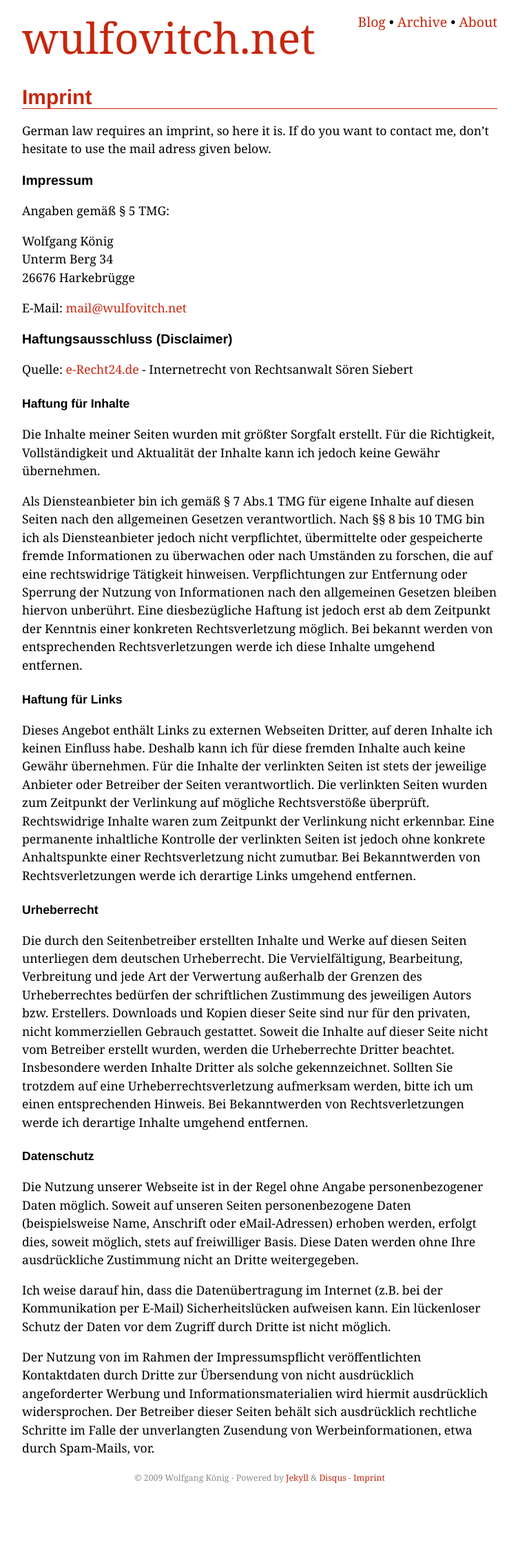
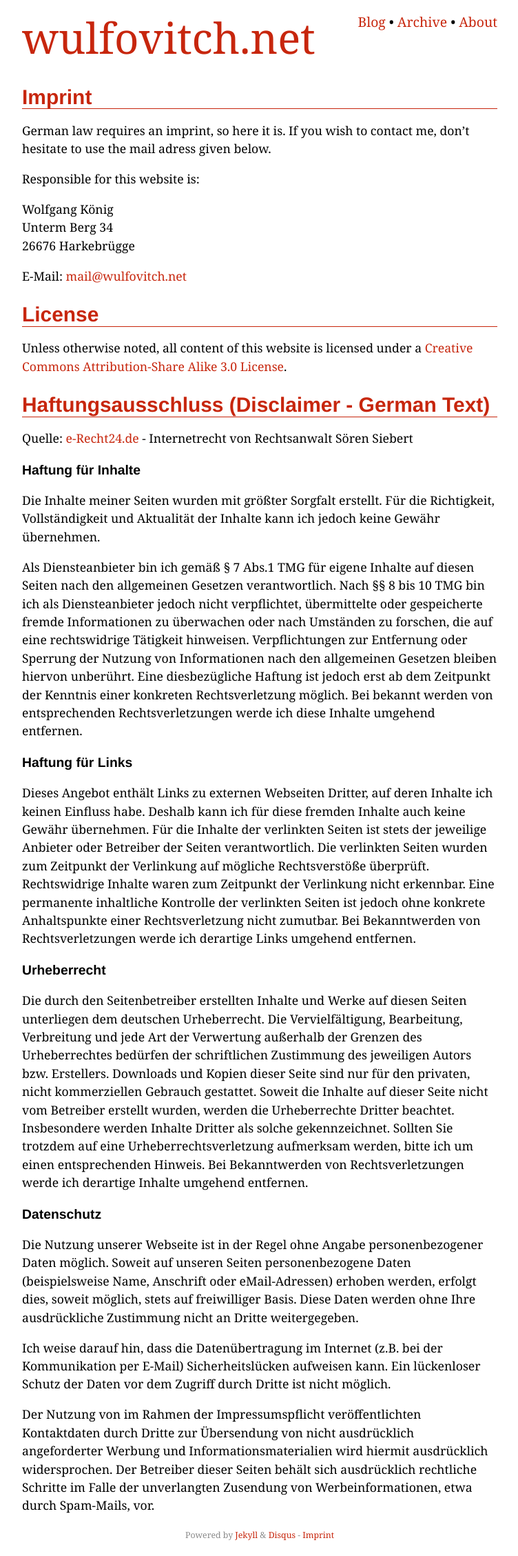
Before and after one commit to wulfovitch/wulfovitch.github.io, a Jekyll site: the page built from imprint.markdown, in a window 1280 px wide. Shown: the whole page at 69% size, without its empty margins (263-1015 px from the left). Built offline with Jekyll 4.4.1, drawn with Linux system fonts in a browser that asks for light colours; Markdown is read by kramdown in place of the engine named in the settings; comment, search, counter and statistics services are not loaded; before the commit the page ends 2188 px from its top, so only the background shows below that.

Commit message:
updated the imprint all content is now under a creative-commens-by-sa license

```diff
--- a/_includes/footer.html
+++ b/_includes/footer.html
@@ -1 +1 @@
-&copy; 2009 Wolfgang König - Powered by <a href="http://github.com/mojombo/jekyll" title="Jekyll Site Generator">Jekyll</a> &amp; <a href="http://disqus.com/" title="Disqus Commenting System">Disqus</a> - <a href="/imprint/" title="Impressum">Imprint</a>
+Powered by <a href="http://github.com/mojombo/jekyll" title="Jekyll Site Generator">Jekyll</a> &amp; <a href="http://disqus.com/" title="Disqus Commenting System">Disqus</a> - <a href="/imprint/" title="Impressum">Imprint</a>
--- a/_layouts/default.html
+++ b/_layouts/default.html
@@ -4,7 +4,7 @@
 <html xmlns="http://www.w3.org/1999/xhtml" xml:lang="en" lang="en">
   <head>
 		{% if page.title %}
-			<title>{{ page.title }} | wulfovitch.net</title>
+			<title>{{ page.title }} &bull; wulfovitch.net</title>
 		{% else %}
 			<title>wulfovitch.net</title>
 		{% endif %}
--- a/imprint.markdown
+++ b/imprint.markdown
@@ -4,11 +4,9 @@ title: Imprint
 permalink: /imprint/
 ---
 
-German law requires an imprint, so here it is. If do you want to contact me, don't hesitate to use the mail adress given below.
+German law requires an imprint, so here it is. If you wish to contact me, don't hesitate to use the mail adress given below.
 
-### Impressum
-
-Angaben gemäß § 5 TMG:
+Responsible for this website is:
 
 Wolfgang König<br />
 Unterm Berg 34<br />
@@ -16,28 +14,37 @@ Unterm Berg 34<br />
 
 E-Mail:	{% include email.html %}
 
-### Haftungsausschluss (Disclaimer)
+License
+-------
+
+Unless otherwise noted, all content of this website is licensed under a [Creative Commons Attribution-Share Alike 3.0 License][cc].
+
+
+Haftungsausschluss (Disclaimer - German Text)
+------------------------------------------------
 
 Quelle: [e-Recht24.de](http://www.e-Recht24.de "e-Recht24.de") - Internetrecht von Rechtsanwalt Sören Siebert
 
-#### Haftung für Inhalte
+### Haftung für Inhalte
 
 Die Inhalte meiner Seiten wurden mit größter Sorgfalt erstellt. Für die Richtigkeit, Vollständigkeit und Aktualität der Inhalte kann ich jedoch keine Gewähr übernehmen.
 
 Als Diensteanbieter bin ich gemäß § 7 Abs.1 TMG für eigene Inhalte auf diesen Seiten nach den allgemeinen Gesetzen verantwortlich. Nach §§ 8 bis 10 TMG bin ich als Diensteanbieter jedoch nicht verpflichtet, übermittelte oder gespeicherte fremde Informationen zu überwachen oder nach Umständen zu forschen, die auf eine rechtswidrige Tätigkeit hinweisen. Verpflichtungen zur Entfernung oder Sperrung der Nutzung von Informationen nach den allgemeinen Gesetzen bleiben hiervon unberührt. Eine diesbezügliche Haftung ist jedoch erst ab dem Zeitpunkt der Kenntnis einer konkreten Rechtsverletzung möglich. Bei bekannt werden von entsprechenden Rechtsverletzungen werde ich diese Inhalte umgehend entfernen.
 
-#### Haftung für Links
+### Haftung für Links
 
 Dieses Angebot enthält Links zu externen Webseiten Dritter, auf deren Inhalte ich keinen Einfluss habe. Deshalb kann ich für diese fremden Inhalte auch keine Gewähr übernehmen. Für die Inhalte der verlinkten Seiten ist stets der jeweilige Anbieter oder Betreiber der Seiten verantwortlich. Die verlinkten Seiten wurden zum Zeitpunkt der Verlinkung auf mögliche Rechtsverstöße überprüft. Rechtswidrige Inhalte waren zum Zeitpunkt der Verlinkung nicht erkennbar. Eine permanente inhaltliche Kontrolle der verlinkten Seiten ist jedoch ohne konkrete Anhaltspunkte einer Rechtsverletzung nicht zumutbar. Bei Bekanntwerden von Rechtsverletzungen werde ich derartige Links umgehend entfernen.
 
-#### Urheberrecht
+### Urheberrecht
 
 Die durch den Seitenbetreiber erstellten Inhalte und Werke auf diesen Seiten unterliegen dem deutschen Urheberrecht. Die Vervielfältigung, Bearbeitung, Verbreitung und jede Art der Verwertung außerhalb der Grenzen des Urheberrechtes bedürfen der schriftlichen Zustimmung des jeweiligen Autors bzw. Erstellers. Downloads und Kopien dieser Seite sind nur für den privaten, nicht kommerziellen Gebrauch gestattet. Soweit die Inhalte auf dieser Seite nicht vom Betreiber erstellt wurden, werden die Urheberrechte Dritter beachtet. Insbesondere werden Inhalte Dritter als solche gekennzeichnet. Sollten Sie trotzdem auf eine Urheberrechtsverletzung aufmerksam werden, bitte ich um einen entsprechenden Hinweis. Bei Bekanntwerden von Rechtsverletzungen werde ich derartige Inhalte umgehend entfernen.
 
-#### Datenschutz
+### Datenschutz
 
 Die Nutzung unserer Webseite ist in der Regel ohne Angabe personenbezogener Daten möglich. Soweit auf unseren Seiten personenbezogene Daten (beispielsweise Name, Anschrift oder eMail-Adressen) erhoben werden, erfolgt dies, soweit möglich, stets auf freiwilliger Basis. Diese Daten werden ohne Ihre ausdrückliche Zustimmung nicht an Dritte weitergegeben.
 
 Ich weise darauf hin, dass die Datenübertragung im Internet (z.B. bei der Kommunikation per E-Mail) Sicherheitslücken aufweisen kann. Ein lückenloser Schutz der Daten vor dem Zugriff durch Dritte ist nicht möglich.
 
 Der Nutzung von im Rahmen der Impressumspflicht veröffentlichten Kontaktdaten durch Dritte zur Übersendung von nicht ausdrücklich angeforderter Werbung und Informationsmaterialien wird hiermit ausdrücklich widersprochen. Der Betreiber dieser Seiten behält sich ausdrücklich rechtliche Schritte im Falle der unverlangten Zusendung von Werbeinformationen, etwa durch Spam-Mails, vor.
+
+[cc]: http://creativecommons.org/licenses/by-sa/3.0/de/deed.en "Creative Commons Attribution-Share Alike 3.0 License Germany"
--- a/stylesheets/screen.css
+++ b/stylesheets/screen.css
@@ -9,7 +9,7 @@ body {
 	color: #000;
 	width: 690px;
 	margin: 0 auto;
-	padding-bottom: 1.8em;
+	padding-bottom: 0.9em;
 	line-height: 1.5em;
 }
 
@@ -42,7 +42,7 @@ div.clear_both {
 }
 
 .comments {
-	margin-bottom: 60px;
+	margin-bottom: 50px;
 	text-align: right;
 }
 
```
